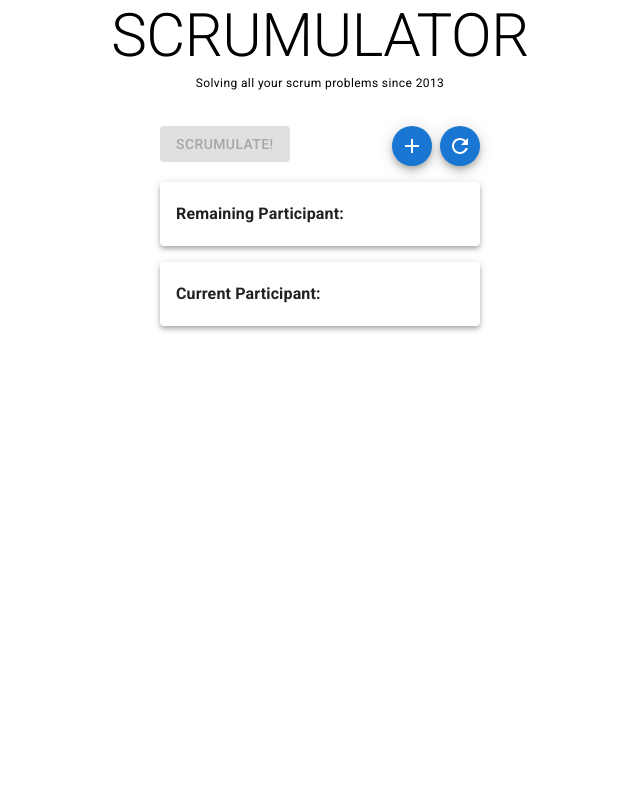
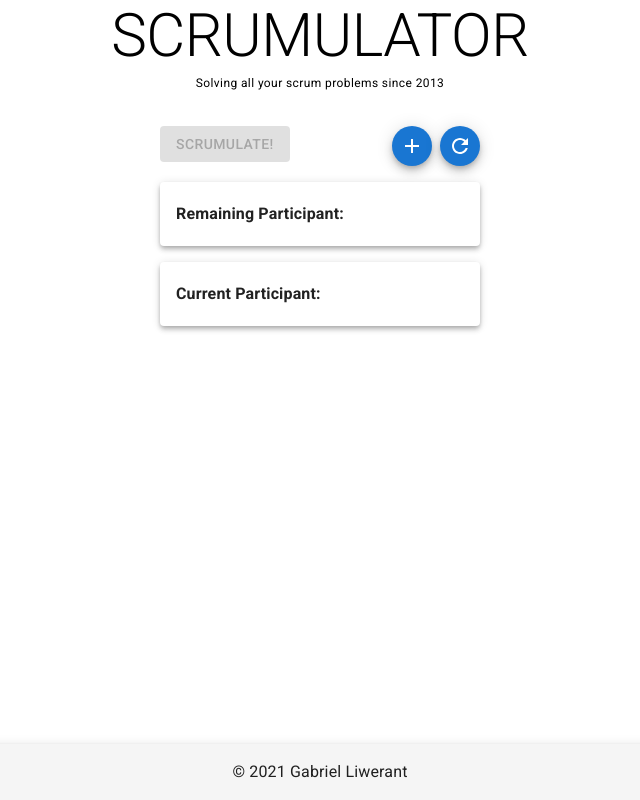
Before and after one commit to gabrielliwerant/scrumulator, a React app: page / in a window 1280 px wide. Shown: the whole page, without its empty margins (320-960 px from the left). Built offline with nearby package versions, Linux system fonts and the light colour scheme.

Commit message:
Add footer section

```diff
--- /dev/null
+++ b/src/components/Footer.js
@@ -0,0 +1,34 @@
+/**
+ * Footer
+ *
+ * Footer component for app.
+ */
+
+import React from 'react';
+import { createUseStyles } from 'react-jss';
+
+import AppBar from '@mui/material/AppBar';
+import Typography from '@mui/material/Typography';
+
+const useStyles = createUseStyles({
+  text: {
+    margin: 'auto',
+    padding: '16px 0'
+  }
+});
+
+const Footer = () => {
+  const classes = useStyles();
+  const currentYear = new Date().getFullYear();
+  const yearRange = currentYear !== 2021 ? `2021 - ${currentYear}` : '2021';
+
+  return (
+    <AppBar position='fixed' color='default' sx={{ top: 'auto', bottom: 0 }}>
+      <Typography variant='body1' className={classes.text}>
+        &copy; {yearRange} Gabriel Liwerant
+      </Typography>
+    </AppBar>
+  );
+};
+
+export default Footer;
--- a/src/components/Main.js
+++ b/src/components/Main.js
@@ -17,6 +17,7 @@ import Paper from '@mui/material/Paper';
 
 import CurrentParticipant from './CurrentParticipant';
 import CurrentParticipantHeader from './CurrentParticipantHeader';
+import Footer from './Footer';
 import Participant from './Participant';
 import PrimaryMenu from './PrimaryMenu';
 import RemainingParticipantHeader from './RemainingParticipantHeader';
@@ -72,6 +73,7 @@ const Main = props => {
           </List>
         </Paper>
       </div>
+      <Footer />
     </StyledEngineProvider>
   );
 };
```
